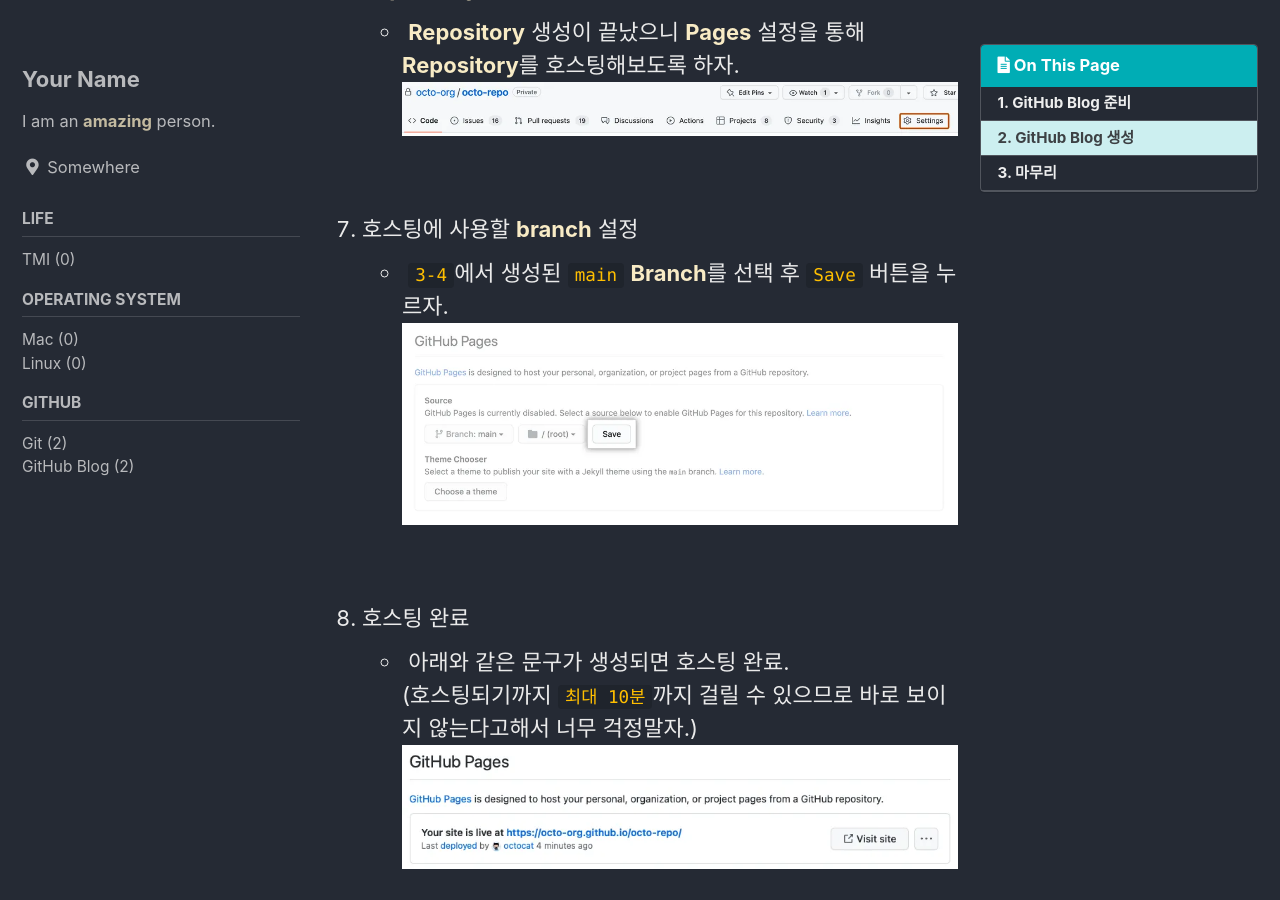
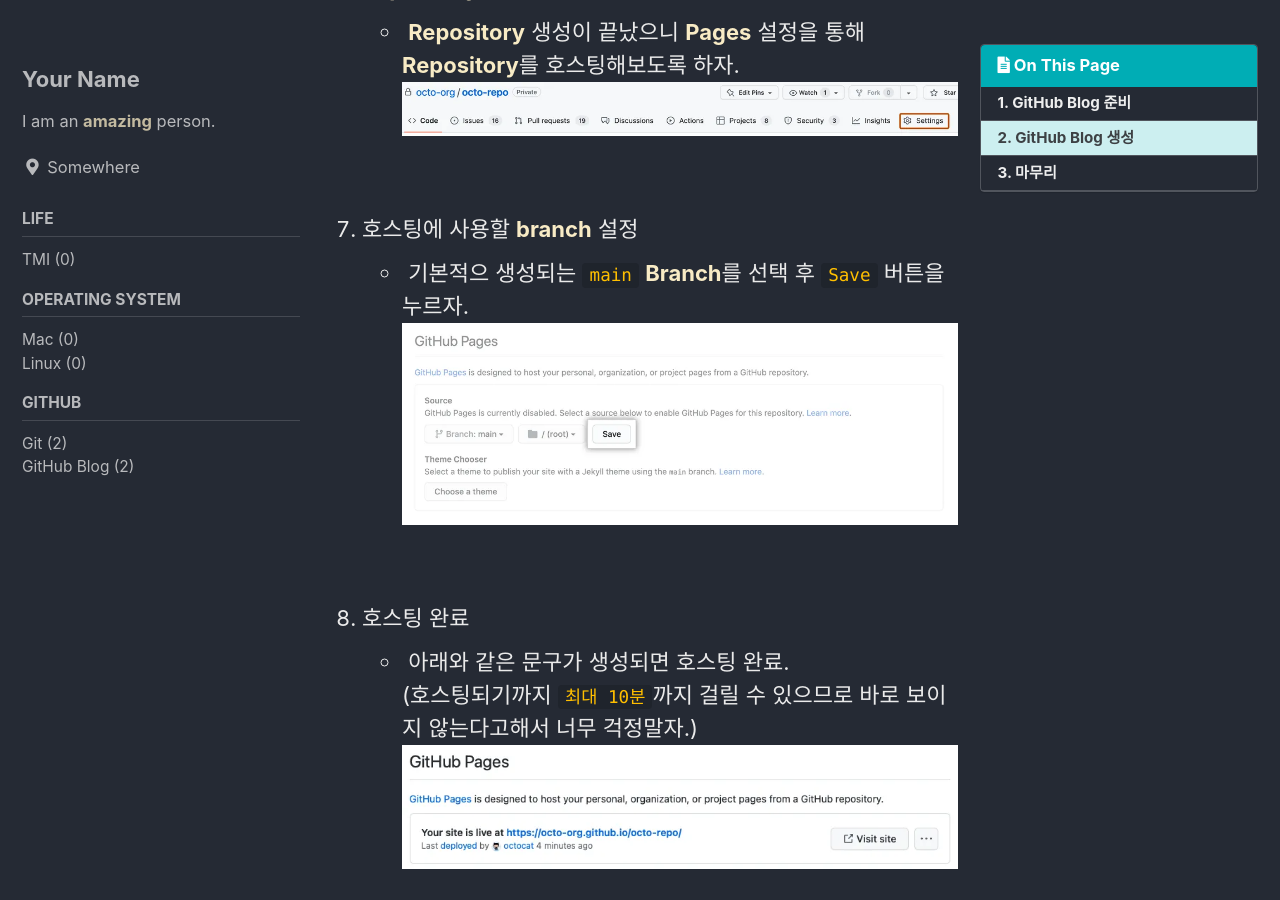
Before and after one commit to nuclearmonkey21/nuclearmonkey21.github.io, a Jekyll site: the page built from _posts/github/githubblog/2023-03-26-githubblog1-create.md, in a window 1280 px wide and 900 px high, scrolled down 2643 px. Built offline with Jekyll 4.4.1, drawn with Linux system fonts in a browser that asks for light colours; cached includes are drawn as plain includes.

Commit message:
post(githubblog1): modify post

```diff
--- a/_posts/github/githubblog/2023-03-26-githubblog1-create.md
+++ b/_posts/github/githubblog/2023-03-26-githubblog1-create.md
@@ -53,7 +53,7 @@ last_modified_at: 2023-03-26
   <br><br>
 
 7. 호스팅에 사용할 **branch** 설정
-  - &nbsp;`3-4`에서 생성된 `main` **Branch**를 선택 후 `Save` 버튼을 누르자.
+  - &nbsp;기본적으 생성되는 `main` **Branch**를 선택 후 `Save` 버튼을 누르자.
   ![image](/assets/images/githubblog/1/3-7.webp)
   <br><br>
 
```
